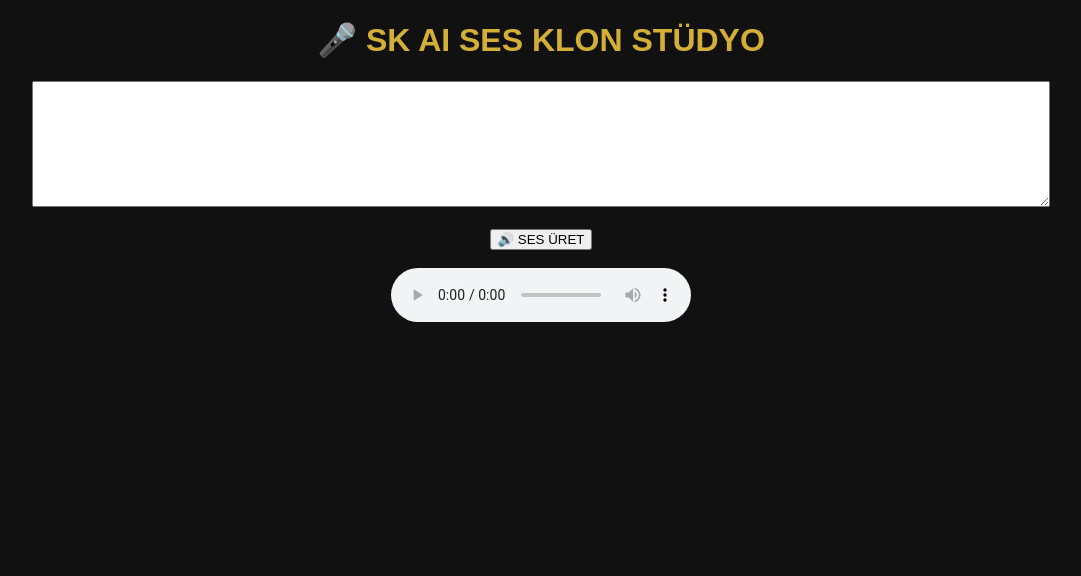
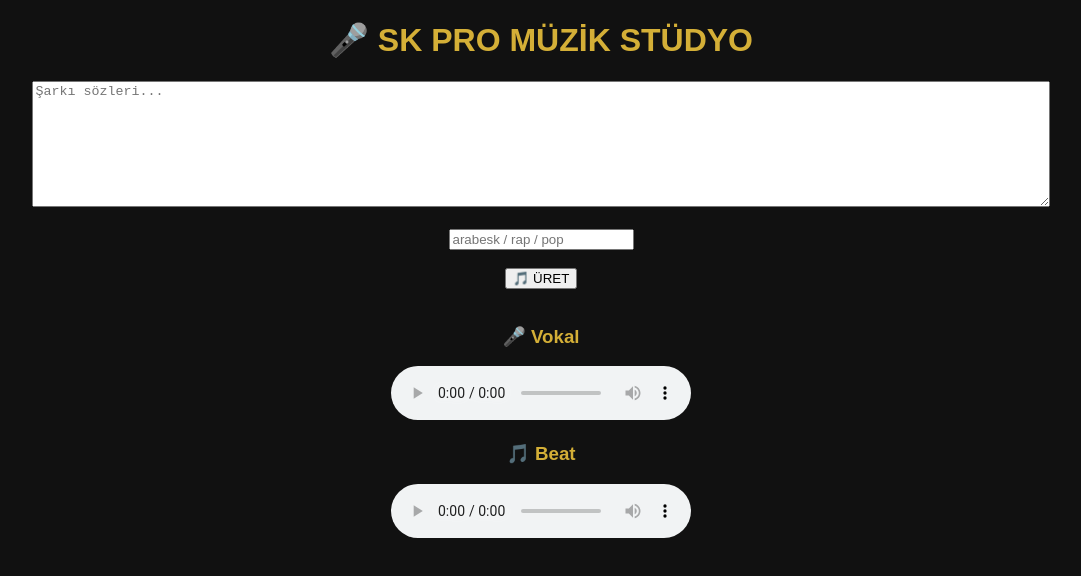
Before and after one commit to skaynar578/ses-uygulamasi, a website: page index.html in a window 1280 px wide. Shown: the whole page, without its empty margins (99-1180 px from the left). Drawn offline with Linux system fonts and the light colour scheme.

Commit message:
Update index.html

```diff
--- a/index.html
+++ b/index.html
@@ -2,37 +2,48 @@
 <html lang="tr">
 <head>
 <meta charset="UTF-8">
-<title>SK AI VOICE STUDIO</title>
+<title>SK PRO MÜZİK STÜDYO</title>
 </head>
 
 <body style="background:#111;color:#d4af37;text-align:center;font-family:Arial">
 
-<h1>🎤 SK AI SES KLON STÜDYO</h1>
+<h1>🎤 SK PRO MÜZİK STÜDYO</h1>
 
-<textarea id="text" style="width:80%;height:120px"></textarea>
-<br><br>
-
-<button onclick="generate()">🔊 SES ÜRET</button>
+<textarea id="lyrics" placeholder="Şarkı sözleri..." style="width:80%;height:120px"></textarea>
 
 <br><br>
 
-<audio id="audio" controls></audio>
+<input id="style" placeholder="arabesk / rap / pop">
+
+<br><br>
+
+<button onclick="createSong()">🎵 ÜRET</button>
+
+<br><br>
+
+<h3>🎤 Vokal</h3>
+<audio id="voice" controls></audio>
+
+<h3>🎵 Beat</h3>
+<audio id="beat" controls></audio>
 
 <script>
 
-async function generate(){
+async function createSong(){
 
-    const text = document.getElementById("text").value;
+    const lyrics = document.getElementById("lyrics").value;
+    const style = document.getElementById("style").value;
 
-    const res = await fetch("http://localhost:3000/generate", {
-        method:"POST",
-        headers:{"Content-Type":"application/json"},
-        body: JSON.stringify({text})
+    const res = await fetch("http://localhost:3000/create-song", {
+        method: "POST",
+        headers: {"Content-Type":"application/json"},
+        body: JSON.stringify({lyrics, style})
     });
 
     const data = await res.json();
 
-    document.getElementById("audio").src = data.audio;
+    document.getElementById("voice").src = data.voice_audio;
+    document.getElementById("beat").src = data.beat;
 }
 
 </script>
```
